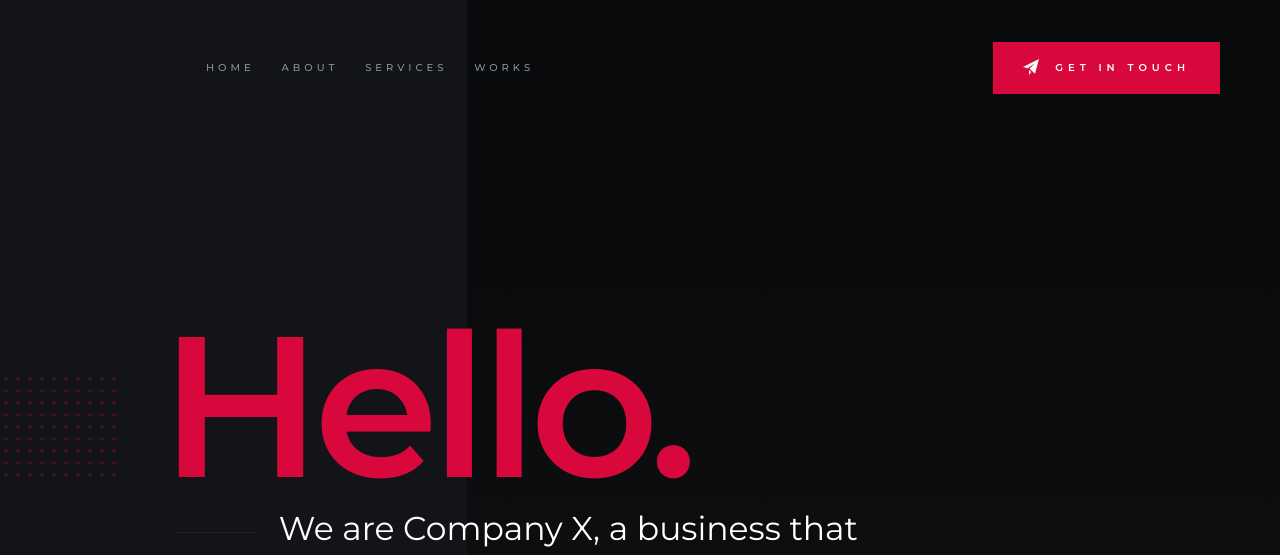
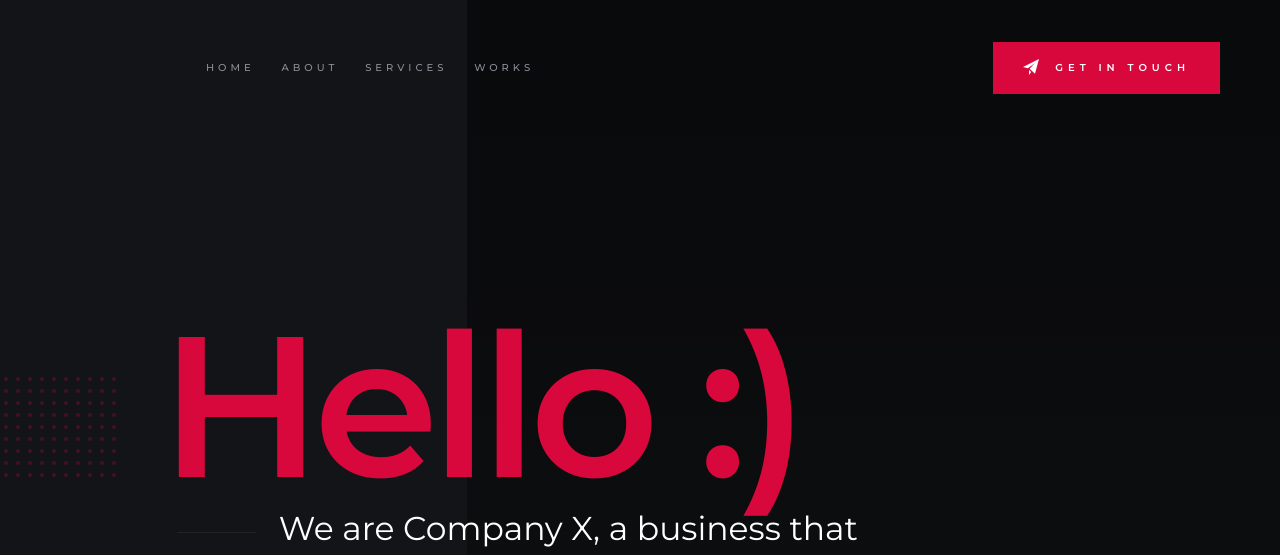
Before and after one commit to GeriKirui/GeriKirui.github.io, a plain HTML site: page index.html in a window 1280 px wide. Shown: the top 555 px of the page. Drawn offline with Linux system fonts and the light colour scheme.

Commit message:
Changed hello. to hello :)

```diff
--- a/index.html
+++ b/index.html
@@ -90,7 +90,7 @@
         <div class="row s-hero__content">
             <div class="column">
 
-                <h1>Hello.</h1>
+                <h1>Hello :)</h1>
                 <div class="s-hero__content-about">
 
                     <p>
```
